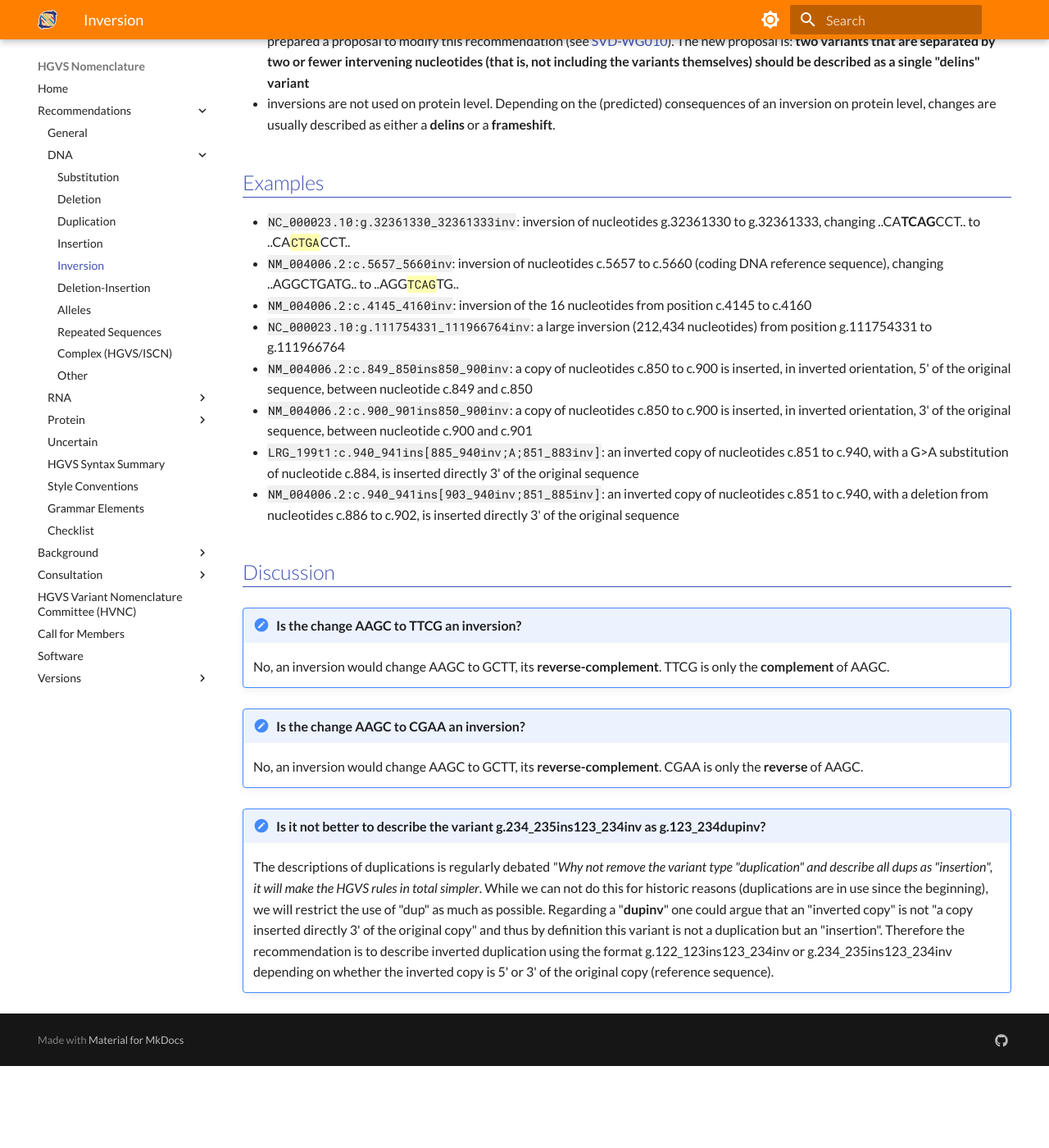
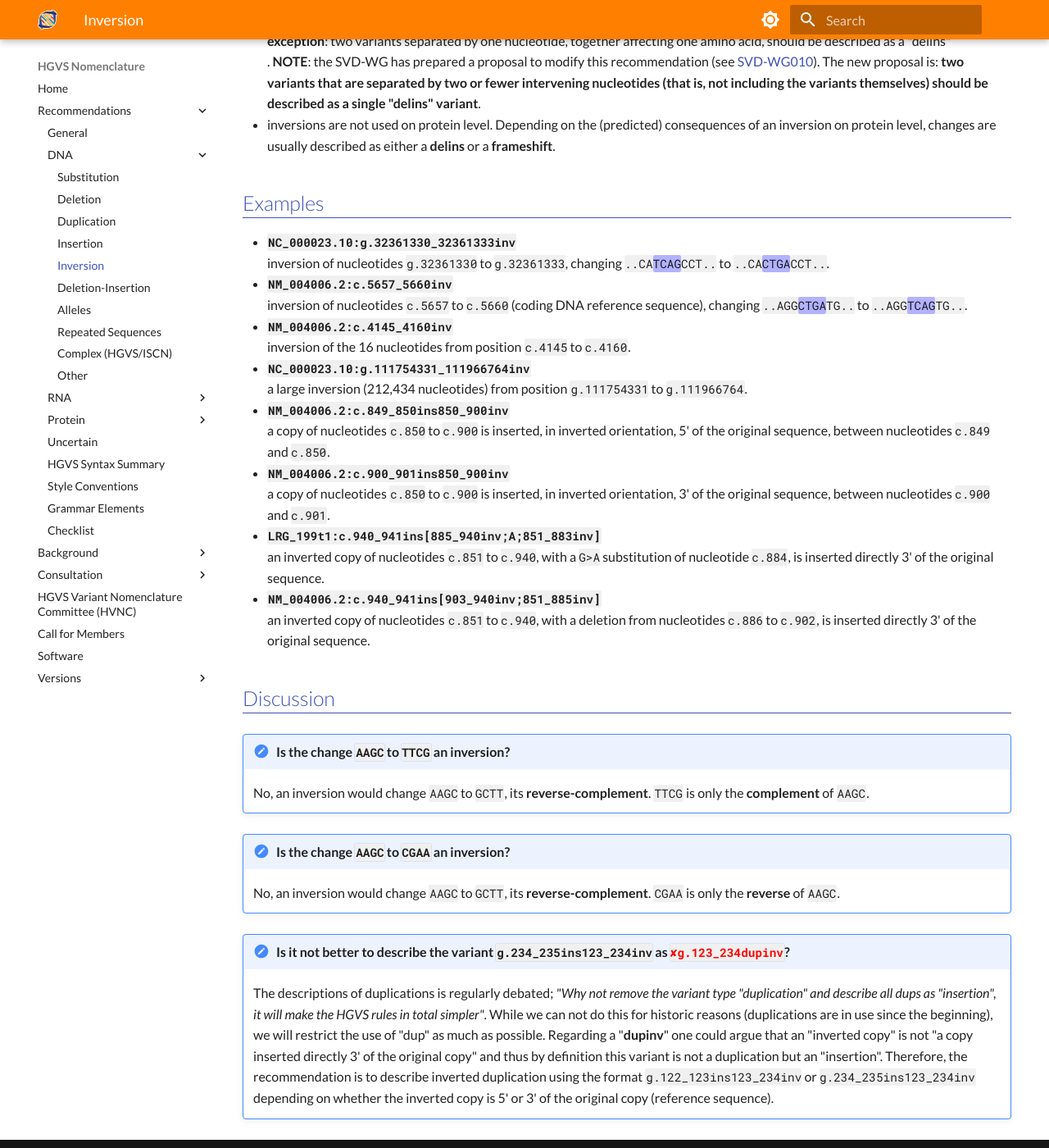
Before and after one commit to HGVSnomenclature/hgvs-nomenclature, an MkDocs documentation site: the page built from docs/recommendations/DNA/inversion.md, in a window 1280 px wide and 1400 px high, scrolled down 689 px. Shown: the whole window at 82% size. Built offline with MkDocs 1.6.1 and Material for MkDocs 9.7.7, drawn with Linux system fonts in a browser that asks for light colours; before the commit the page ends 1989 px from its top, so only the background shows below that; some of the changed text lies outside the part shown.

Commit message:
Styled the DNA/inversion page.
Also fixed some typos.

```diff
--- a/docs/recommendations/DNA/inversion.md
+++ b/docs/recommendations/DNA/inversion.md
@@ -12,34 +12,53 @@ bin/pull-syntax -f docs/syntax.yaml dna.inv
 
 ## Notes
 
-- by definition, the region inverted ("positions_inverted") contains **more than one nucleotide**. The description g.234inv is therefore not allowed; a one nucleotide inversion should be described as a [substitution](substitution.md)
-- for all descriptions the **most 3' position** possible of the reference sequence is arbitrarily assigned to have been changed (**3'rule**)
-    - the 3'rule applies to ALL descriptions (genome, gene, transcript and protein) of a given variant
-- **inverted duplications** are described as an insertion using the format g.234_235ins123_234inv, not as g.123_456dupinv (see [Q&A](#dupinv))
-- two variants separated by one or more nucleotides should be described individually and **not** as a "delins" \* exception: two variants separated by one nucleotide, together affecting one amino acid, should be described as a "delins" : **NOTE:** the SVD-WG has prepared a proposal to modify this recommendation (see [SVD-WG010](../../consultation/SVD-WG010.md)). The new proposal is: **two variants that are separated by two or fewer intervening nucleotides (that is, not including the variants themselves) should be described as a single "delins" variant**
-- inversions are not used on protein level. Depending on the (predicted) consequences of an inversion on protein level, changes are usually described as either a **delins** or a **frameshift**.
+- by definition, the region inverted ("positions_inverted") contains **more than one nucleotide**.
+  The description <code class="invalid">g.234inv</code> is therefore not allowed; a one-nucleotide inversion should be described as a [substitution](substitution.md).
+- for all descriptions, the **most 3' position** possible of the reference sequence is arbitrarily assigned to have been changed (**3'rule**).
+    - the 3'rule applies to ALL descriptions (genome, gene, transcript, and protein) of a given variant.
+- **inverted duplications** are described as an insertion using the format `g.234_235ins123_234inv`, not as `g.123_456dupinv` (see [Q&A](#dupinv)).
+- two variants separated by one or more nucleotides should be described individually and **not** as a "delins".<br>
+  **exception**: two variants separated by one nucleotide, together affecting one amino acid, should be described as a "delins"<br>.
+  **NOTE**: the SVD-WG has prepared a proposal to modify this recommendation (see [SVD-WG010](../../consultation/SVD-WG010.md)).
+  The new proposal is: **two variants that are separated by two or fewer intervening nucleotides (that is, not including the variants themselves) should be described as a single "delins" variant**.
+- inversions are not used on protein level.
+  Depending on the (predicted) consequences of an inversion on protein level, changes are usually described as either a **delins** or a **frameshift**.
 
 ## Examples
 
-- `NC_000023.10:g.32361330_32361333inv`: inversion of nucleotides g.32361330 to g.32361333, changing ..CA**TCAG**CCT.. to ..CA<code class="spot1">CTGA</code>CCT..
-- `NM_004006.2:c.5657_5660inv`: inversion of nucleotides c.5657 to c.5660 (coding DNA reference sequence), changing ..AGGCTGATG.. to ..AGG<code class="spot1">TCAG</code>TG..
-- `NM_004006.2:c.4145_4160inv`: inversion of the 16 nucleotides from position c.4145 to c.4160
-- `NC_000023.10:g.111754331_111966764inv`: a large inversion (212,434 nucleotides) from position g.111754331 to g.111966764
-- `NM_004006.2:c.849_850ins850_900inv`: a copy of nucleotides c.850 to c.900 is inserted, in inverted orientation, 5' of the original sequence, between nucleotide c.849 and c.850
-- `NM_004006.2:c.900_901ins850_900inv`: a copy of nucleotides c.850 to c.900 is inserted, in inverted orientation, 3' of the original sequence, between nucleotide c.900 and c.901
-- `LRG_199t1:c.940_941ins[885_940inv;A;851_883inv]`: an inverted copy of nucleotides c.851 to c.940, with a G>A substitution of nucleotide c.884, is inserted directly 3' of the original sequence
-- `NM_004006.2:c.940_941ins[903_940inv;851_885inv]`: an inverted copy of nucleotides c.851 to c.940, with a deletion from nucleotides c.886 to c.902, is inserted directly 3' of the original sequence
+- **`NC_000023.10:g.32361330_32361333inv`**<br>
+  inversion of nucleotides `g.32361330` to `g.32361333`, changing `..CA`<code class="sub">TCAG</code>`CCT..` to `..CA`<code class="sub">CTGA</code>`CCT..`.
+- **`NM_004006.2:c.5657_5660inv`**<br>
+  inversion of nucleotides `c.5657` to `c.5660` (coding DNA reference sequence), changing `..AGG`<code class="sub">CTGA</code>`TG..` to `..AGG`<code class="sub">TCAG</code>`TG..`.
+- **`NM_004006.2:c.4145_4160inv`**<br>
+  inversion of the 16 nucleotides from position `c.4145` to `c.4160`.
+- **`NC_000023.10:g.111754331_111966764inv`**<br>
+  a large inversion (212,434 nucleotides) from position `g.111754331` to `g.111966764`.
+- **`NM_004006.2:c.849_850ins850_900inv`**<br>
+  a copy of nucleotides `c.850` to `c.900` is inserted, in inverted orientation, 5' of the original sequence, between nucleotides `c.849` and `c.850`.
+- **`NM_004006.2:c.900_901ins850_900inv`**<br>
+  a copy of nucleotides `c.850` to `c.900` is inserted, in inverted orientation, 3' of the original sequence, between nucleotides `c.900` and `c.901`.
+- **`LRG_199t1:c.940_941ins[885_940inv;A;851_883inv]`**<br>
+  an inverted copy of nucleotides `c.851` to `c.940`, with a `G>A` substitution of nucleotide `c.884`, is inserted directly 3' of the original sequence.
+- **`NM_004006.2:c.940_941ins[903_940inv;851_885inv]`**<br>
+  an inverted copy of nucleotides `c.851` to `c.940`, with a deletion from nucleotides `c.886` to `c.902`, is inserted directly 3' of the original sequence.
 
 ## Discussion
 
-!!! note "Is the change AAGC to TTCG an inversion?"
+!!! note "Is the change `AAGC` to `TTCG` an inversion?"
 
-    No, an inversion would change AAGC to GCTT, its **reverse-complement**. TTCG is only the **complement** of AAGC.
+    No, an inversion would change `AAGC` to `GCTT`, its **reverse-complement**.
+    `TTCG` is only the **complement** of `AAGC`.
 
-!!! note "Is the change AAGC to CGAA an inversion?"
+<a id="dupinv"></a>
+!!! note "Is the change `AAGC` to `CGAA` an inversion?"
 
-    No, an inversion would change AAGC to GCTT, its **reverse-complement**. CGAA is only the **reverse** of AAGC.<a id="dupinv"></a>
+    No, an inversion would change `AAGC` to `GCTT`, its **reverse-complement**.
+    `CGAA` is only the **reverse** of `AAGC`.
 
-!!! note "Is it not better to describe the variant g.234_235ins123_234inv as g.123_234dupinv?"
+!!! note "Is it not better to describe the variant `g.234_235ins123_234inv` as <code class="invalid">g.123_234dupinv</code>?"
 
-    The descriptions of duplications is regularly debated *"Why not remove the variant type "duplication" and describe all dups as "insertion", it will make the HGVS rules in total simpler*. While we can not do this for historic reasons (duplications are in use since the beginning), we will restrict the use of "dup" as much as possible. Regarding a "**dupinv**" one could argue that an "inverted copy" is not "a copy inserted directly 3' of the original copy" and thus by definition this variant is not a duplication but an "insertion". Therefore the recommendation is to describe inverted duplication using the format g.122_123ins123_234inv or g.234_235ins123_234inv depending on whether the inverted copy is 5' or 3' of the original copy (reference sequence).
+    The descriptions of duplications is regularly debated; *"Why not remove the variant type "duplication" and describe all dups as "insertion", it will make the HGVS rules in total simpler"*.
+    While we can not do this for historic reasons (duplications are in use since the beginning), we will restrict the use of "dup" as much as possible.
+    Regarding a "**dupinv**" one could argue that an "inverted copy" is not "a copy inserted directly 3' of the original copy" and thus by definition this variant is not a duplication but an "insertion".
+    Therefore, the recommendation is to describe inverted duplication using the format `g.122_123ins123_234inv` or `g.234_235ins123_234inv` depending on whether the inverted copy is 5' or 3' of the original copy (reference sequence).
```
Also changed, not shown: other parts of docs/recommendations/DNA/inversion.md (+1 -1 lines).
